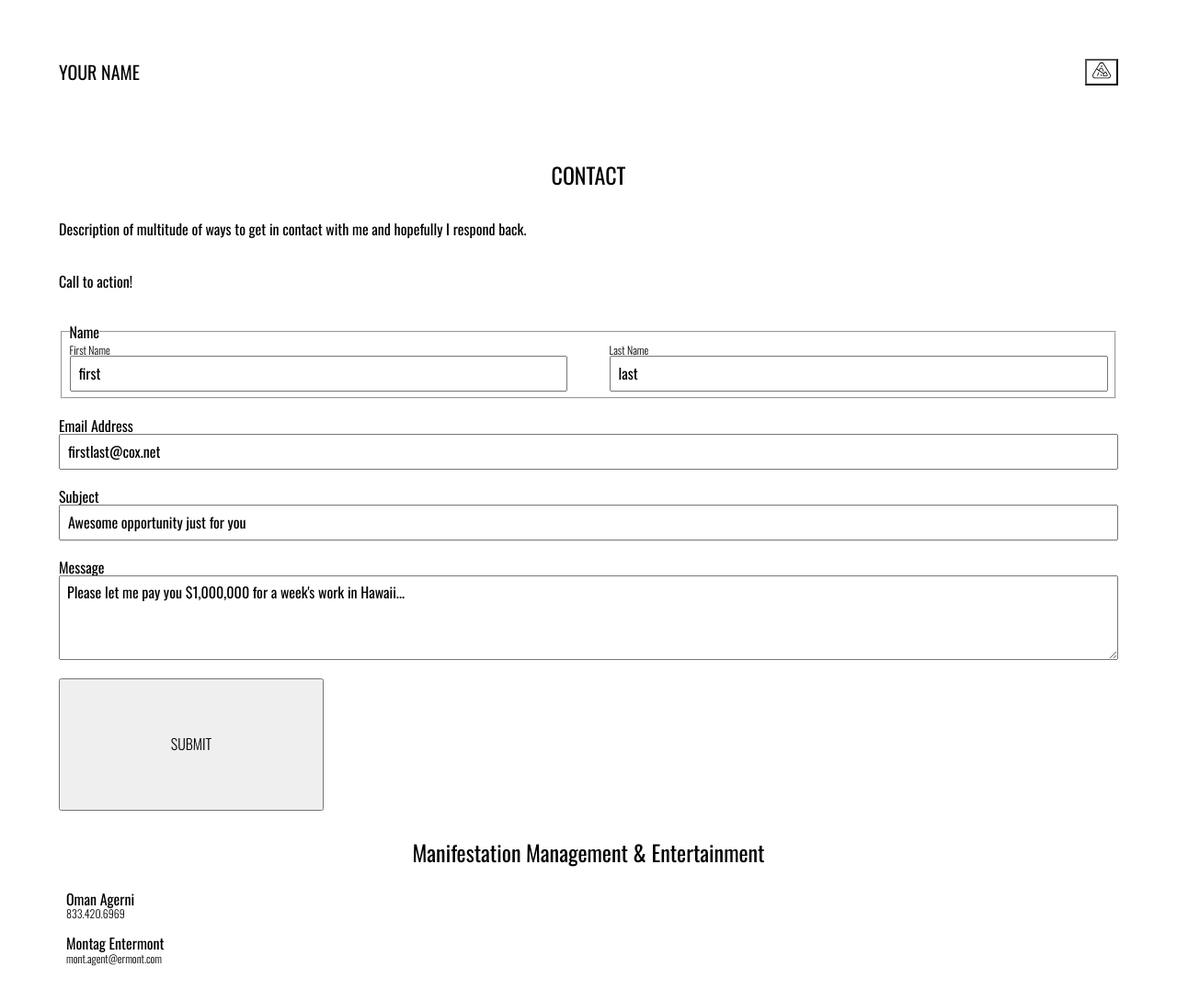
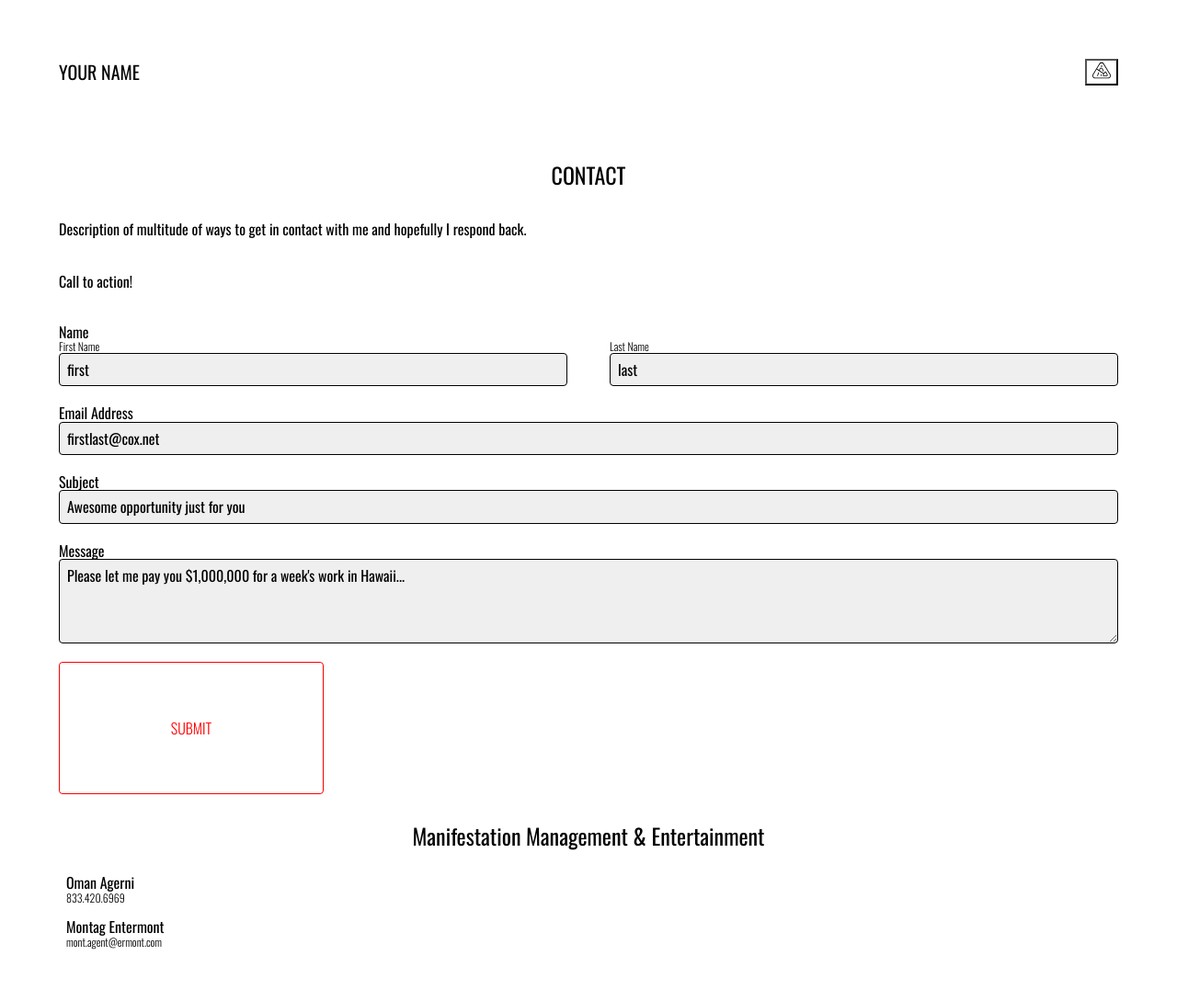
Before and after one commit to IHOPstack/actor_template, a plain HTML site: page contact.html in a window 1280 px wide. Shown: the whole page at 92% size. Drawn offline with nearby package versions, Linux system fonts and the light colour scheme.

Commit message:
Finalized prototype styles

```diff
--- a/css/style.css
+++ b/css/style.css
@@ -107,6 +107,8 @@ form {
   fieldset {
     display: flex;
     justify-content: space-between;
+    margin: 0;
+    padding: 0;
     label {
       width: 48%;
     }
@@ -174,7 +176,22 @@ button[type="submit"]{
 /* ADDITIONAL STYLES
 /*******************************************/
 
+fieldset{
+  border: none;
+}
 
+input, textarea {
+  background-color: #efefef;
+  border: 1px solid var(--text-color);
+  border-radius: 4px;
+}
+
+button[type="submit"] {
+  border: 1px solid red;
+  color: red;
+  background-color: var(--bg-color);
+  border-radius: 4px;
+}
 
 /******************************************
 /* MEDIA QUERIES
```
